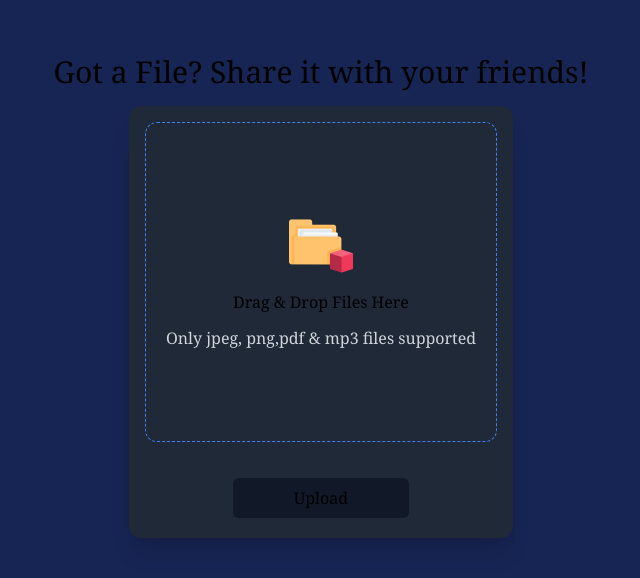
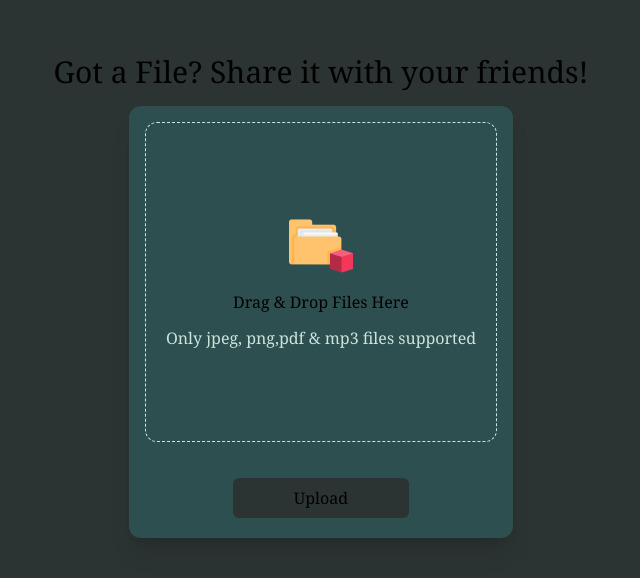
Before and after one commit to Sanjula-Dulshan/File-Share, a Next.js app in the folder web/: page / in a window 1280 px wide. Shown: the part 112-690 px from the top of the page, without its empty margins (319-959 px from the left). Built offline with nearby package versions, Linux system fonts and the light colour scheme; no server answers.

Commit message:
refactor tailwind config

```diff
--- a/web/src/components/DownloadFile.tsx
+++ b/web/src/components/DownloadFile.tsx
@@ -12,7 +12,7 @@ export const DownloadFile: FunctionComponent<{ downloadPageLink: string }> = ({
         <img
           src="/images/copy.png"
           alt=""
-          className="object-contain w-8 h-8 cursor-pointer"
+          className="object-contain w-7 h-7 cursor-pointer"
           onClick={() => navigator.clipboard.writeText(downloadPageLink)}
         />
       </div>
--- a/web/src/components/DropZone.tsx
+++ b/web/src/components/DropZone.tsx
@@ -24,7 +24,7 @@ export const DropZone: FunctionComponent<{ setFile: Dispatch<any> }> = ({
         <input {...getInputProps()} />
         <div
           className={
-            "flex flex-col items-center justify-center h-full space-y-3 border border-dashed border-blue-500 rounded-xl " +
+            "flex flex-col items-center justify-center h-full space-y-3 border border-dashed border-dark-green-200 rounded-xl " +
             (isDragAccept === true ? "border-green-500" : "") +
             (isDragReject === true ? "border-red-400" : "")
           }
@@ -35,7 +35,7 @@ export const DropZone: FunctionComponent<{ setFile: Dispatch<any> }> = ({
           ) : (
             <>
               <p>Drag & Drop Files Here</p>
-              <p className="mt-2 text-base text-gray-300">
+              <p className="mt-2 text-base text-dark-green-200">
                 Only jpeg, png,pdf & mp3 files supported
               </p>
             </>
--- a/web/src/components/EmailForm.tsx
+++ b/web/src/components/EmailForm.tsx
@@ -61,7 +61,7 @@ export const EmailForm: FunctionComponent<{ id: string }> = ({ id }) => {
           name="emailFrom"
           onChange={handleChange}
           value={inputs.emailFrom}
-          className="p-1 text-white bg-gray-800 border-2 focus:outline-none"
+          className="p-1 text-white bg-dark-gray border-2 focus:outline-none"
         />
         <input
           type="email"
@@ -70,7 +70,7 @@ export const EmailForm: FunctionComponent<{ id: string }> = ({ id }) => {
           name="emailTo"
           onChange={handleChange}
           value={inputs.emailTo}
-          className="p-1 text-white bg-gray-800 border-2 focus:outline-none"
+          className="p-1 text-white bg-dark-gray border-2 focus:outline-none"
         />
         <button className="button" type="submit">
           Email
--- a/web/src/pages/_app.tsx
+++ b/web/src/pages/_app.tsx
@@ -7,7 +7,7 @@ axios.defaults.baseURL = process.env.NEXT_PUBLIC_BACKEND_URL;
 
 export default function App({ Component, pageProps }: AppProps) {
   return (
-    <div className="grid h-screen font-serif bg-blue-950 place-items-center">
+    <div className="grid h-screen font-serif bg-dark-gray place-items-center">
       <div>
         <Component {...pageProps} />
         <SpeedInsights />
--- a/web/src/pages/download/[id]/index.tsx
+++ b/web/src/pages/download/[id]/index.tsx
@@ -14,7 +14,7 @@ const index: NextPage<{ file: IFile }> = ({
     fileDownload(data, name);
   };
   return (
-    <div className="flex flex-col items-center justify-center py-3 space-y-4 bg-gray-800 rounded-md shadow-xl w-96">
+    <div className="flex flex-col items-center justify-center py-3 space-y-4 bg-dark-green-400 rounded-md shadow-xl w-96">
       {!id ? (
         <span>Oops! File does not exist! check the URL</span>
       ) : (
--- a/web/src/pages/index.tsx
+++ b/web/src/pages/index.tsx
@@ -49,7 +49,7 @@ export default function Home() {
     <div className="flex flex-col items-center justify-center">
       <h1 className="my-4 text-3xl">Got a File? Share it with your friends!</h1>
 
-      <div className="flex flex-col items-center justify-center bg-gray-800 shadow-xl w-96 rounded-xl">
+      <div className="flex flex-col items-center justify-center bg-dark-green-400 shadow-xl w-96 rounded-xl">
         {!downloadPageLink && <DropZone setFile={setFile} />}
         {file && (
           <RenderFile
@@ -61,7 +61,13 @@ export default function Home() {
           />
         )}
         {!downloadPageLink && (
-          <button className="button" onClick={handleUpload}>
+          <button
+            className={
+              "button " +
+              (uploadState === UPLOAD_STATE.UPLOADING ? "button_disable" : "")
+            }
+            onClick={handleUpload}
+          >
             {uploadState}
           </button>
         )}
--- a/web/src/styles/globals.css
+++ b/web/src/styles/globals.css
@@ -28,6 +28,17 @@ body {
 
 @layer components {
   .button {
-    @apply p-2 my-5 bg-gray-900 rounded-md w-44;
+    @apply p-2 my-5 bg-dark-gray rounded-md w-44;
+  }
+  .button:hover {
+    @apply p-2 my-5 bg-dark-grayHover rounded-md w-44;
+  }
+
+  .button_disable {
+    @apply cursor-not-allowed;
+  }
+
+  .button_disable:hover {
+    @apply bg-dark-gray;
   }
 }
--- a/web/tailwind.config.ts
+++ b/web/tailwind.config.ts
@@ -1,20 +1,31 @@
-import type { Config } from 'tailwindcss'
+import type { Config } from "tailwindcss";
 
 const config: Config = {
   content: [
-    './src/pages/**/*.{js,ts,jsx,tsx,mdx}',
-    './src/components/**/*.{js,ts,jsx,tsx,mdx}',
-    './src/app/**/*.{js,ts,jsx,tsx,mdx}',
+    "./src/pages/**/*.{js,ts,jsx,tsx,mdx}",
+    "./src/components/**/*.{js,ts,jsx,tsx,mdx}",
+    "./src/app/**/*.{js,ts,jsx,tsx,mdx}",
   ],
   theme: {
     extend: {
       backgroundImage: {
-        'gradient-radial': 'radial-gradient(var(--tw-gradient-stops))',
-        'gradient-conic':
-          'conic-gradient(from 180deg at 50% 50%, var(--tw-gradient-stops))',
+        "gradient-radial": "radial-gradient(var(--tw-gradient-stops))",
+        "gradient-conic":
+          "conic-gradient(from 180deg at 50% 50%, var(--tw-gradient-stops))",
+      },
+      colors: {
+        dark: {
+          gray: "#2C3333",
+          grayHover: "#606464",
+
+          green: {
+            400: "#2E4F4F",
+            200: "#CBE4DE",
+          },
+        },
       },
     },
   },
   plugins: [],
-}
-export default config
+};
+export default config;
```
